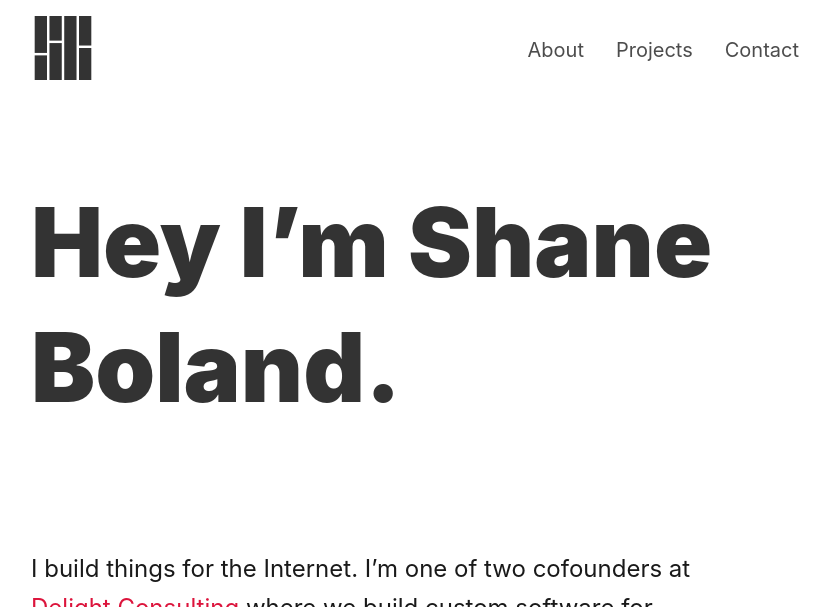
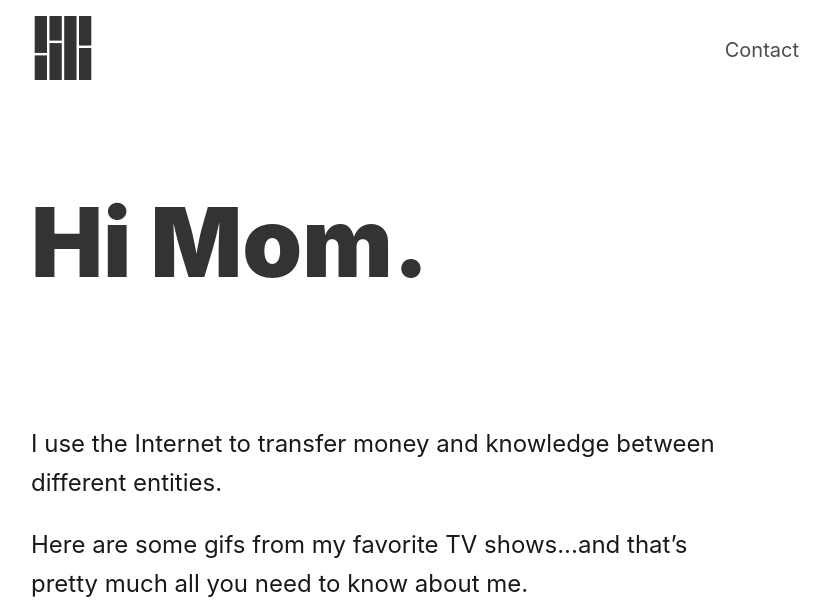
Before and after one commit to shanetheboland/portfolio, a Jekyll site: the page built from index.html, in a window 1280 px wide and 1400 px high. Shown: the top 607 px of the window, without its empty margins (225-1053 px from the left). Built offline with Jekyll 4.4.1, drawn with Linux system fonts in a browser that asks for light colours; some of the changed text lies outside the part shown; grey boxes are pictures that could not be loaded.

Commit message:
Updates 2017

```diff
--- a/_includes/header.html
+++ b/_includes/header.html
@@ -3,8 +3,8 @@
 			--><img src="{{ "/images/logo.svg" | prepend: site.github.url }}" alt="Shane Boland logo" height="50" class="w3 h3 js-logo"><!--
 	--></a><!--
 	--><nav class="db v-mid mt4 mt0-ns tl tr-ns dtc-ns"><!--
-		--><a class="link black-70 dim f5 f4-ns dib mr3 mr4-ns" href="{{ "/about" | prepend: site.github.url }}">About</a><!--
-		--><a class="link black-70 dim f5 f4-ns dib mr3 mr4-ns" href="{{ "/projects" | prepend: site.github.url }}">Projects</a><!--
+		--><!-- <a class="link black-70 dim f5 f4-ns dib mr3 mr4-ns" href="{{ "/about" | prepend: site.github.url }}">About</a> --><!--
+		--><!-- <a class="link black-70 dim f5 f4-ns dib mr3 mr4-ns" href="{{ "/projects" | prepend: site.github.url }}">Projects</a> --><!--
 		--><!--<a class="link black-70 dim f5 f4-ns dib mr3 mr4-ns" href="{{ "/now" | prepend: site.github.url }}">Now</a>--><!--
 		--><a class="link black-70 dim f5 f4-ns dib" href="{{ "/contact" | prepend: site.github.url }}">Contact</a><!--
 		--><!-- <a class="link black-70 dim f5 f4-ns dib" href="javascript:randomlink()" id="js-random">Random</a> --><!--
--- a/about.html
+++ b/about.html
@@ -5,7 +5,7 @@
 critical: html{font-family:sans-serif;-ms-text-size-adjust:100%;-webkit-text-size-adjust:100%}body{margin:0}.db,header,main,nav,section{display:block}a{background-color:transparent}strong{font-weight:700}h1{font-size:2em;margin:.67em 0}img{border:0}body,div,header,html,main,p,section{box-sizing:border-box}.dib{display:inline-block}.dt{display:table}.sans-serif{font-family:-apple-system,BlinkMacSystemFont,avenir next,avenir,helvetica,helvetica neue,Ubuntu,segoe ui,arial,sans-serif}.fw9{font-weight:900}.h3{height:4rem}.lh-title{line-height:1.3}.lh-copy{line-height:1.6}.link{text-decoration:none}.mw8{max-width:64rem}.w3{width:4rem}.w-100{width:100%}.black-90{color:rgba(0,0,0,.9)}.black-80{color:rgba(0,0,0,.8)}.black-70{color:rgba(0,0,0,.7)}.bg-white{background-color:#fff}.pa3{padding:1rem}.mr3{margin-right:1rem}.mb5{margin-bottom:4rem}.mt4{margin-top:2rem}.tl{text-align:left}.f1{font-size:3rem}.f4{font-size:1.25rem}.f5{font-size:1rem}.measure{max-width:30em}.center{margin-right:auto;margin-left:auto}.v-mid{vertical-align:middle}.dim{opacity:1}@media screen and (min-width:48em){.dtc-ns{display:table-cell}.ph6-ns{padding-left:8rem;padding-right:8rem}.mr4-ns{margin-right:2rem}.mt0-ns{margin-top:0}.tr-ns{text-align:right}.f-headline-ns{font-size:6rem}.f3-ns{font-size:1.5rem}.f4-ns{font-size:1.25rem}}
 ---
 
-<section class="mw8 center pa3 ph6-ns black-80">
+<!-- <section class="mw8 center pa3 ph6-ns black-80">
   <h1 class="f1 f-headline-ns lh-title fw9">About Me</h1>
 </section>
 
@@ -40,4 +40,4 @@
     <li class="mb3">Pizza is my favorite food group.</li>
     <li class="mb3">I enjoy having plants in my house but I’m not great at keeping them alive.</li>
   </ul>
-</div>
+</div> -->
--- a/index.html
+++ b/index.html
@@ -5,46 +5,27 @@
 ---
 
 <section class="mw8 center pa3 ph6-ns black-80">
-  <h1 class="f1 f-headline-ns lh-title fw9">Hey I’m Shane Boland.</h1>
+  <h1 class="f1 f-headline-ns lh-title fw9">Hi Mom.</h1>
 </section>
 
 <div class="mw8 center pa3 ph6-ns black-90">
+  <p class="f4 f3-ns measure lh-copy">I use the Internet to transfer money and knowledge between different entities.</p>
+  <p class="f4 f3-ns measure lh-copy">Here are some gifs from my favorite TV shows...and that’s pretty much all you need to know about me.</p>
 
   <p class="f4 f3-ns measure lh-copy">
-    I build things for the Internet. I’m one of two cofounders at <a class="red dim" href="http://delight.consulting">Delight Consulting</a> where we build custom software for businesses. I also build websites for people as a freelancer.
+    <img src="https://media.tenor.com/images/ae88352c2376753afecd728a686d74d6/tenor.gif" class="mw-100 w-100 mb2 db">
+    <img src="https://media.giphy.com/media/qGUCJEPi7sDKM/giphy.gif" class="mw-100 w-100 mb2 db">
+    <img src="https://s-media-cache-ak0.pinimg.com/originals/61/23/01/61230152e688c181111c193366d64c98.gif" class="mw-100 w-100 mb2 db">
+    <img src="https://az616578.vo.msecnd.net/files/2016/05/26/635998881767140792104695266_ravioli.gif" class="mw-100 w-100 mb2 db">
+    <img src="https://media.tenor.com/images/5f3e45bc600bcb86341ea70c051de3be/tenor.gif" class="mw-100 w-100 mb2 db">
+    <img src="https://media.tenor.com/images/cec571de35372f30893d728b44c5d1f5/tenor.gif" class="mw-100 w-100 mb2 db">
+    <img src="http://25.media.tumblr.com/e8469fdaa6b9d8ef679c2f4dcbdb17df/tumblr_n2cqfq7Egq1rqd0kpo1_400.gif" class="mw-100 w-100 mb2 db">
+    <img src="https://media.giphy.com/media/gtKVfTL2UMSWs/giphy.gif" class="mw-100 w-100 mb2 db">
+    <img src="https://i.giphy.com/media/3oKIP9iTS7Ze73m1P2/source.gif" class="mw-100 w-100 mb2 db">
+    <img src="http://i.imgur.com/CLqHXEe.gif" class="mw-100 w-100 mb2 db">
+    <img src="http://37.media.tumblr.com/a42f10aa042e66bf316c5c83cdb3e7a2/tumblr_n9gb2kGk5c1sheo7ho1_500.gif" class="mw-100 w-100 mb2 db">
+    <img src="https://s-media-cache-ak0.pinimg.com/originals/fd/37/35/fd37351103d56248a63b0f01f96447a7.gif" class="mw-100 w-100 mb2 db">
+    <img src="https://68.media.tumblr.com/79378f28103cd97c6697ddd9b15fc9af/tumblr_o2cayg3h211v800p5o1_500.gif" class="mw-100 w-100 mb2 db">
+    <img src="http://www.itsalways.com/wp-content/uploads/2015/01/Throw-me-in-the-trash.gif" class="mw-100 w-100 mb2 db">
   </p>
-
-  <p class="f4 f3-ns measure lh-copy">
-    My most recent project was building the “<a class="red dim" href="http://interiors.ecovativedesign.com" alt="Ecovative Interior’s home page">Ecovative Interiors</a>” website. It showcases Ecovative’s new eco-friendly product line for home and office interiors.
-  </p>
-
-  <!-- <p class="f4 f3-ns measure lh-copy">
-    On the <a href="{{ "/now" | prepend: site.github.url }}" class="dim red">Now page</a>, I keep a log of all the things I’m now working on.
-  </p> -->
-
-  <p class="f4 f3-ns measure lh-copy">
-    If you’re looking for a front-end web designer for your next project, <a href="{{ "/contact" | prepend: site.github.url }}" class="dim red">send me an e-mail</a>.
-  </p>
-
 </div>
-
-<!-- <section class="bg-black-10 dark-gray">
-  <div class="ph3 ph6-ns pb4 pt4 mw9" itemscope itemtype="http://schema.org/Person">
-    <h1 class="f4 f3-ns lh-title measure">Hey, I’m <span itemprop="givenName">Shane</span> <span itemprop="familyName">Boland</span>.</h1>
-    <p class="f5 f4-ns b lh-copy">I am a <span itemprop="jobTitle">front-end web designer</span> from Troy, New York.</p>
-  </div>
-</section> -->
-
-<!-- <div class="ph3 ph6-ns pv3 pv4-ns mw9 black">
-  <section class="list pln lh-copy mt0">
-    <div class="pv2 w-100 pl0 pr2-ns">
-      <p class="f5 f4-ns measure lh-copy">
-      I build things for the Internet. I’m <a class="red dim" href="http://twitter.com/hunterfortuin">one of two</a> co-owners at <a class="red dim" href="http://delight.consulting">Delight Consulting</a> where we build custom software for businesses. I also build websites for people as a freelancer.
-      </p>
-      <p class="f5 f4-ns measure lh-copy">My most recent project was building the “<a class="red dim" href="http://interiors.ecovativedesign.com" alt="Ecovative Interior’s home page">Ecovative Interiors</a>” website for Ecovative. It showcases their new eco-friendly product line for home and office interiors.</p>
-      <p class="f5 f4-ns measure lh-copy">On the <a href="{{ "/now" | prepend: site.github.url }}" class="dim red">Now page</a>, I keep a log of all the things I’m currently working on.</p>
-      <hr>
-      <p class="f5 f4-ns measure lh-copy">If you’re looking for a front-end web designer for your next project, <a href="{{ "/contact" | prepend: site.github.url }}" class="dim red">send me an email</a>.</p>
-    </div>
-  </section>
-</div> -->
```
Also changed, not shown: contact.html (+11 -15 lines).
